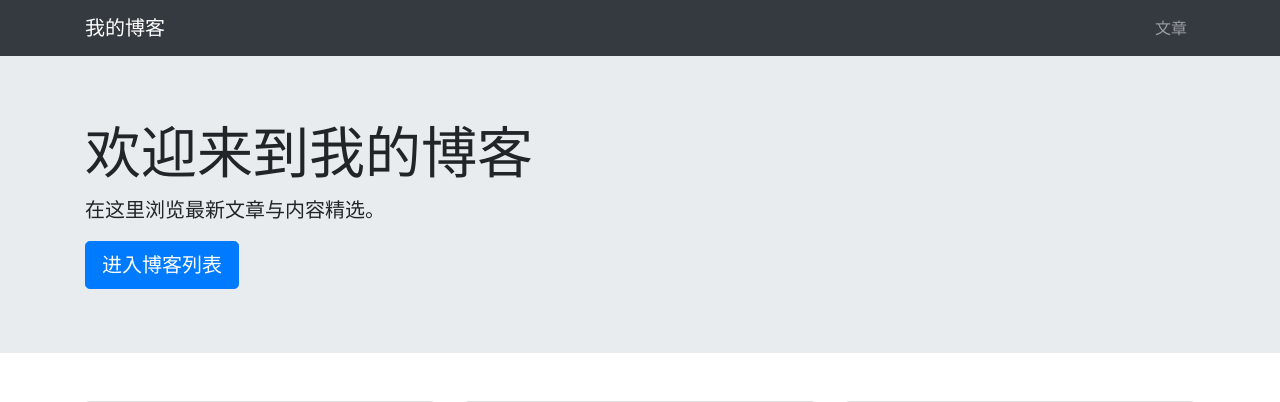
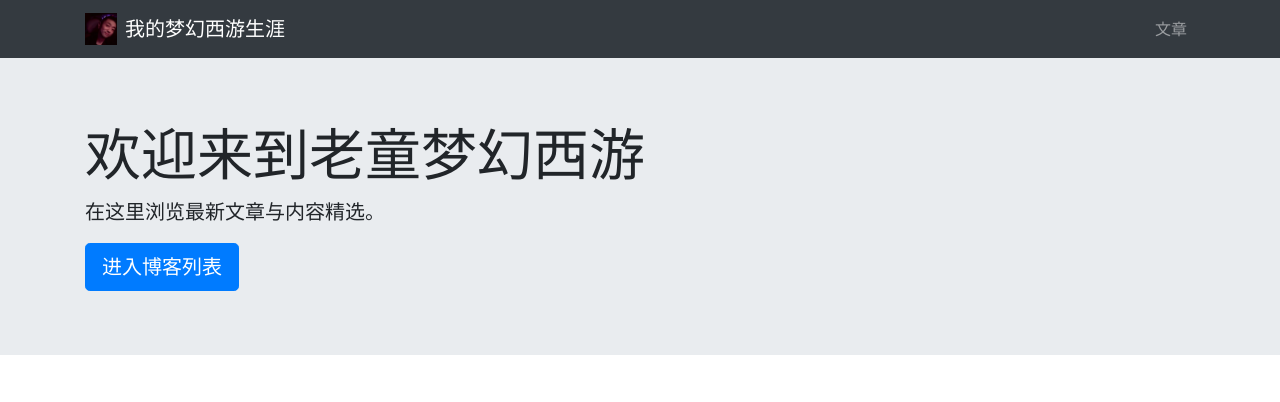
Before and after one commit to chenguanjiang/my_blog, a Django app: page / in a window 1280 px wide. Shown: the top 402 px of the page. Run offline with Django 3.2, Linux system fonts and the light colour scheme; some libraries are stand-ins or nearby versions.

Commit message:
update website

```diff
--- a/templates/header.html
+++ b/templates/header.html
@@ -1,9 +1,13 @@
+{% load static %}
 <!-- 定义导航栏 -->
 <nav class="navbar navbar-expand-lg navbar-dark bg-dark">
   <div class="container">
 
     <!-- 导航栏商标 -->
-    <a class="navbar-brand" href="#">我的博客</a>
+    <a class="navbar-brand d-flex align-items-center" href="#">
+      <img src="{% static 'img/laotong.jpg' %}" alt="logo" class="d-inline-block align-top mr-2" style="height:32px;width:auto;">
+      我的梦幻西游生涯
+    </a>
 
     <!-- 导航入口 -->
     <div>
--- a/templates/index.html
+++ b/templates/index.html
@@ -8,7 +8,7 @@
 {% block content %}
 <div class="jumbotron jumbotron-fluid mb-0">
   <div class="container">
-    <h1 class="display-4">欢迎来到我的博客</h1>
+    <h1 class="display-4">欢迎来到老童梦幻西游</h1>
     <p class="lead">在这里浏览最新文章与内容精选。</p>
     <a class="btn btn-primary btn-lg" href="{% url 'article:article_list' %}" role="button">进入博客列表</a>
   </div>
```
Also changed, not shown: static/img/laotong.jpg (added).
